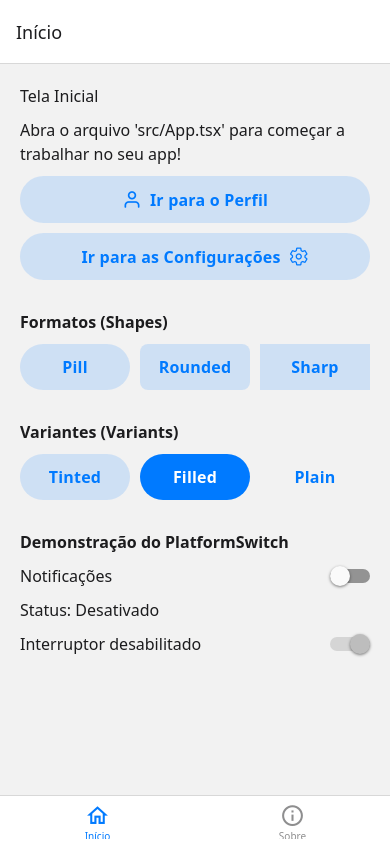
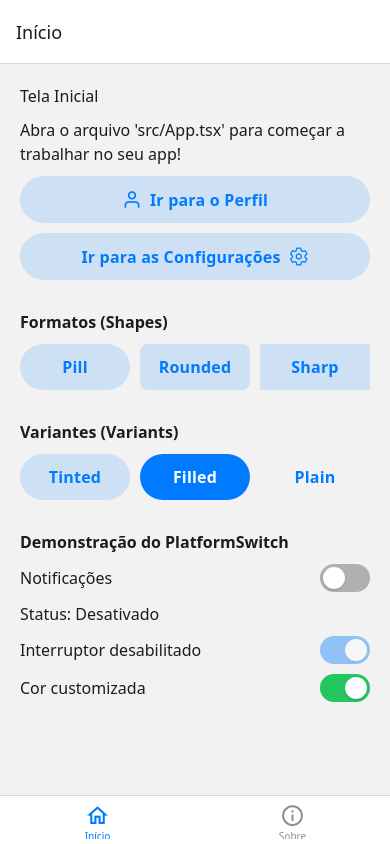
Before and after one commit to carlosxfelipe/react-navigation-template, a React Native app: screen / in a window 390 px wide. Built offline with nearby package versions, Linux system fonts and the light colour scheme; what expo-linking would draw is missing.

Commit message:
feat: Refactor PlatformSwitch to support non-iOS platforms; add customizable track colors in Home screen

```diff
--- a/src/components/PlatformSwitch.tsx
+++ b/src/components/PlatformSwitch.tsx
@@ -15,13 +15,12 @@ const TRACK_HEIGHT = 28;
 const THUMB_SIZE = 22;
 const THUMB_MARGIN = 3;
 
-function AndroidSwitch({
+function NonIosSwitch({
   value,
   onValueChange,
   disabled,
   trackColor,
 }: Pick<SwitchProps, "value" | "onValueChange" | "disabled" | "trackColor">) {
-  const theme = useTheme() as AppTheme;
   const anim = useRef(new Animated.Value(value ? 1 : 0)).current;
 
   useEffect(() => {
@@ -32,10 +31,8 @@ function AndroidSwitch({
     }).start();
   }, [value, anim]);
 
-  const activeColor = String(trackColor?.true ?? theme.colors.primary);
-  const inactiveColor = String(
-    trackColor?.false ?? (theme.dark ? "#555" : "#b0b0b0"),
-  );
+  const activeColor = String(trackColor?.true ?? "#0A84FF");
+  const inactiveColor = String(trackColor?.false ?? "#b0b0b0");
 
   const trackBg = anim.interpolate({
     inputRange: [0, 1],
@@ -81,10 +78,28 @@ function AndroidSwitch({
 }
 
 export function PlatformSwitch(props: SwitchProps) {
-  if (Platform.OS === "android") {
-    return <AndroidSwitch {...props} />;
+  const theme = useTheme() as AppTheme;
+
+  const activeTrackColor = props.trackColor?.true ?? theme.colors.primary;
+  const inactiveTrackColor =
+    props.trackColor?.false ?? (theme.dark ? "#555" : "#b0b0b0");
+
+  const mergedTrackColor = {
+    false: inactiveTrackColor,
+    true: activeTrackColor,
+  };
+
+  if (Platform.OS !== "ios") {
+    return <NonIosSwitch {...props} trackColor={mergedTrackColor} />;
   }
-  return <Switch {...props} />;
+
+  return (
+    <Switch
+      {...props}
+      trackColor={mergedTrackColor}
+      ios_backgroundColor={inactiveTrackColor ?? undefined}
+    />
+  );
 }
 
 const styles = StyleSheet.create({
--- a/src/navigation/screens/Home.tsx
+++ b/src/navigation/screens/Home.tsx
@@ -8,6 +8,7 @@ import { PlatformSwitch } from "../../components/PlatformSwitch";
 
 export function Home() {
   const [notificationsEnabled, setNotificationsEnabled] = useState(false);
+  const [marketingEnabled, setMarketingEnabled] = useState(true);
 
   return (
     <ThemedView style={styles.container}>
@@ -71,6 +72,16 @@ export function Home() {
         <Text>Interruptor desabilitado</Text>
         <PlatformSwitch value disabled />
       </View>
+
+      <View style={styles.switchRow}>
+        <Text>Cor customizada</Text>
+        <PlatformSwitch
+          value={marketingEnabled}
+          onValueChange={setMarketingEnabled}
+          trackColor={{ false: "#D1D5DB", true: "#22C55E" }}
+          thumbColor="#FFFFFF"
+        />
+      </View>
     </ThemedView>
   );
 }
```
